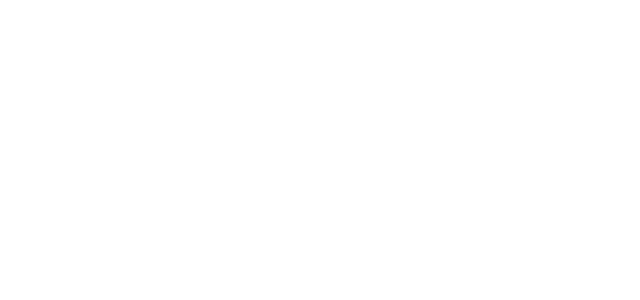
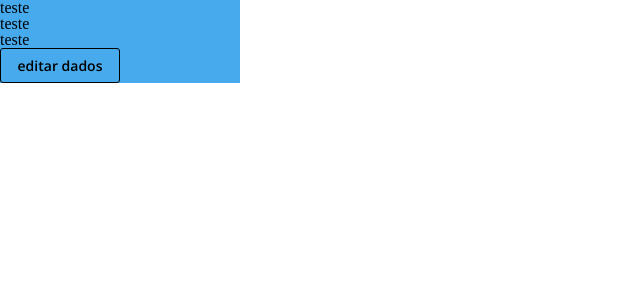
Before and after one commit to gustavo-ferreira03/projeto-iduff-front, a React (Create React App) app: page / in a window 1280 px wide. Shown: the top 300 px of the page, without its empty margins (0-640 px from the left). Built offline with nearby package versions, Linux system fonts and the light colour scheme; a web font is replaced by a local one.

Commit message:
Criado o componente Sidebar e UserInfo da sidebar

```diff
--- a/src/App.js
+++ b/src/App.jsx
@@ -1,9 +1,12 @@
 import { Route, Routes } from 'react-router-dom'
 import getRoutes from './routes/routes'
+
+import Sidebar from './components/Sidebar/Sidebar'
 
 function App() {
   return (
     <>
+      <Sidebar />
       <Routes>
         {getRoutes()}
       </Routes>
--- a/src/components/Button/button.css
+++ b/src/components/Button/button.css
@@ -1,12 +1,3 @@
-:root {
-    --light-blue: #008BE7;
-    --lighter-blue: #47AAEC;
-    --red: #DD0000;
-    --white: #fff;
-    --black: #000;
-    --shadow: rgba(0, 0, 0, 0.25);
-}
-
 .btn {
     font-family: 'Open Sans', sans-serif;
     background: none;
--- /dev/null
+++ b/src/components/Sidebar/Sidebar.jsx
@@ -0,0 +1,15 @@
+import React from 'react'
+import UserInfo from './UserInfo'
+import styles from './Sidebar.module.css'
+
+export default function Sidebar() {
+  return (
+    <div className={styles.sidebar}>
+        <UserInfo
+            name="teste"
+            course="teste"
+            registration_id="teste"
+        />
+    </div>
+  )
+}
--- /dev/null
+++ b/src/components/Sidebar/Sidebar.module.css
@@ -0,0 +1,9 @@
+.sidebar {
+    height: 100%;
+    width: 240px;
+    background-color: black;
+}
+
+.user_info {
+    background-color: var(--lighter-blue);
+}
--- /dev/null
+++ b/src/components/Sidebar/UserInfo.jsx
@@ -0,0 +1,17 @@
+import React from 'react'
+import Button from '../Button/Button'
+import styles from './Sidebar.module.css'
+
+export default function UserInfo({name, course, registration_id}) {
+  return (
+    <div className={styles.user_info}>
+        <p>{name}</p>
+        <p>{course}</p>
+        <p>{registration_id}</p>
+        <Button
+            buttonStyle="btn--white"
+            buttonSize="btn--medium"
+        >editar dados</Button>
+    </div>
+  )
+}
--- a/src/pages/Test.jsx
+++ b/src/pages/Test.jsx
@@ -1,5 +1,5 @@
 import React from 'react'
-import Button from '../components/Button/Button'
+import Sidebar from '../components/Sidebar/Sidebar'
 
 export default function Test() {
   return (
--- a/src/styles/index.css
+++ b/src/styles/index.css
@@ -1,3 +1,12 @@
+:root {
+  --light-blue: #008BE7;
+  --lighter-blue: #47AAEC;
+  --red: #DD0000;
+  --white: #fff;
+  --black: #000;
+  --shadow: rgba(0, 0, 0, 0.25);
+}
+
 body {
   margin: 0;
   font-family: -apple-system, BlinkMacSystemFont, 'Segoe UI', 'Roboto', 'Oxygen',
```
